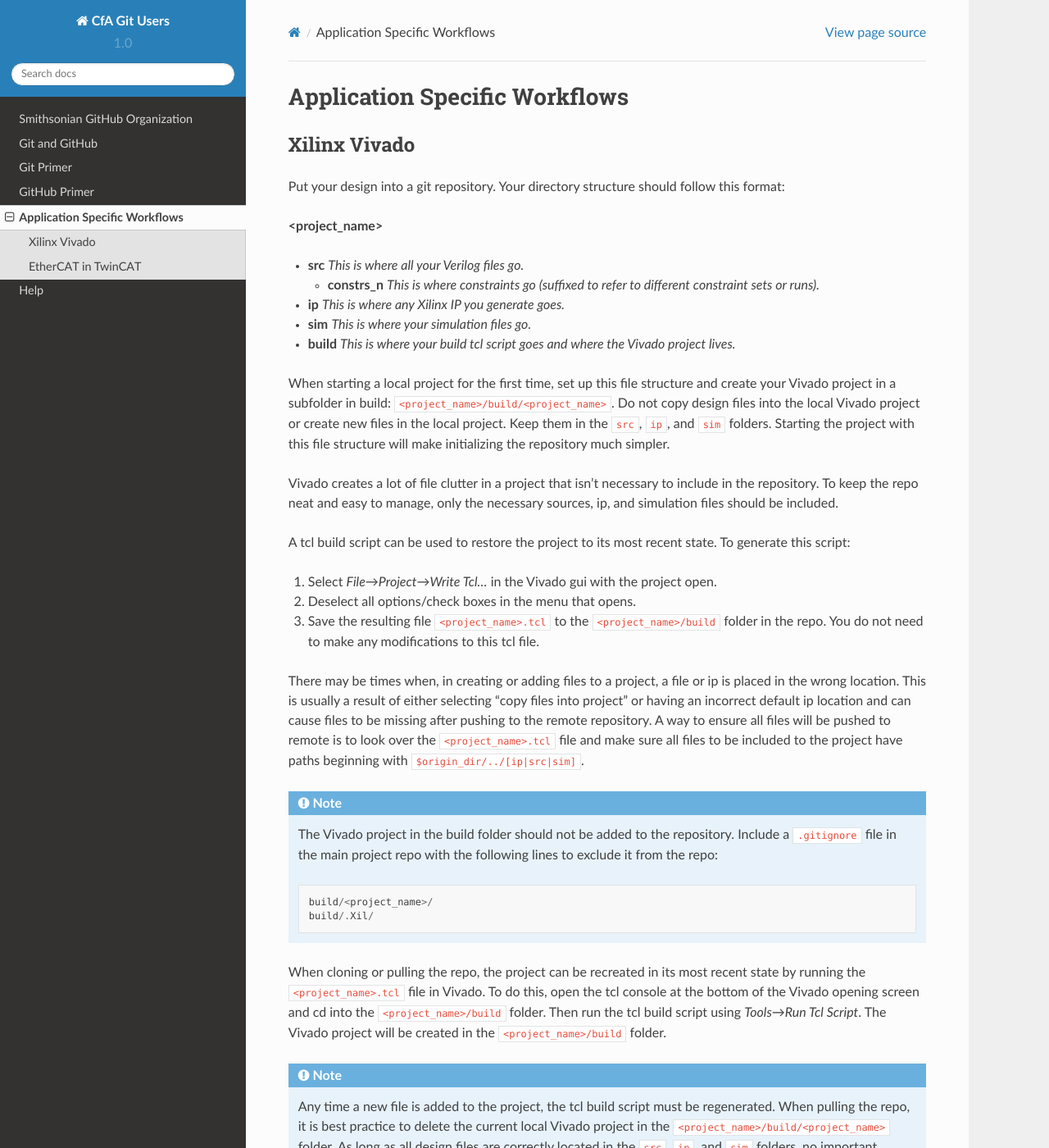
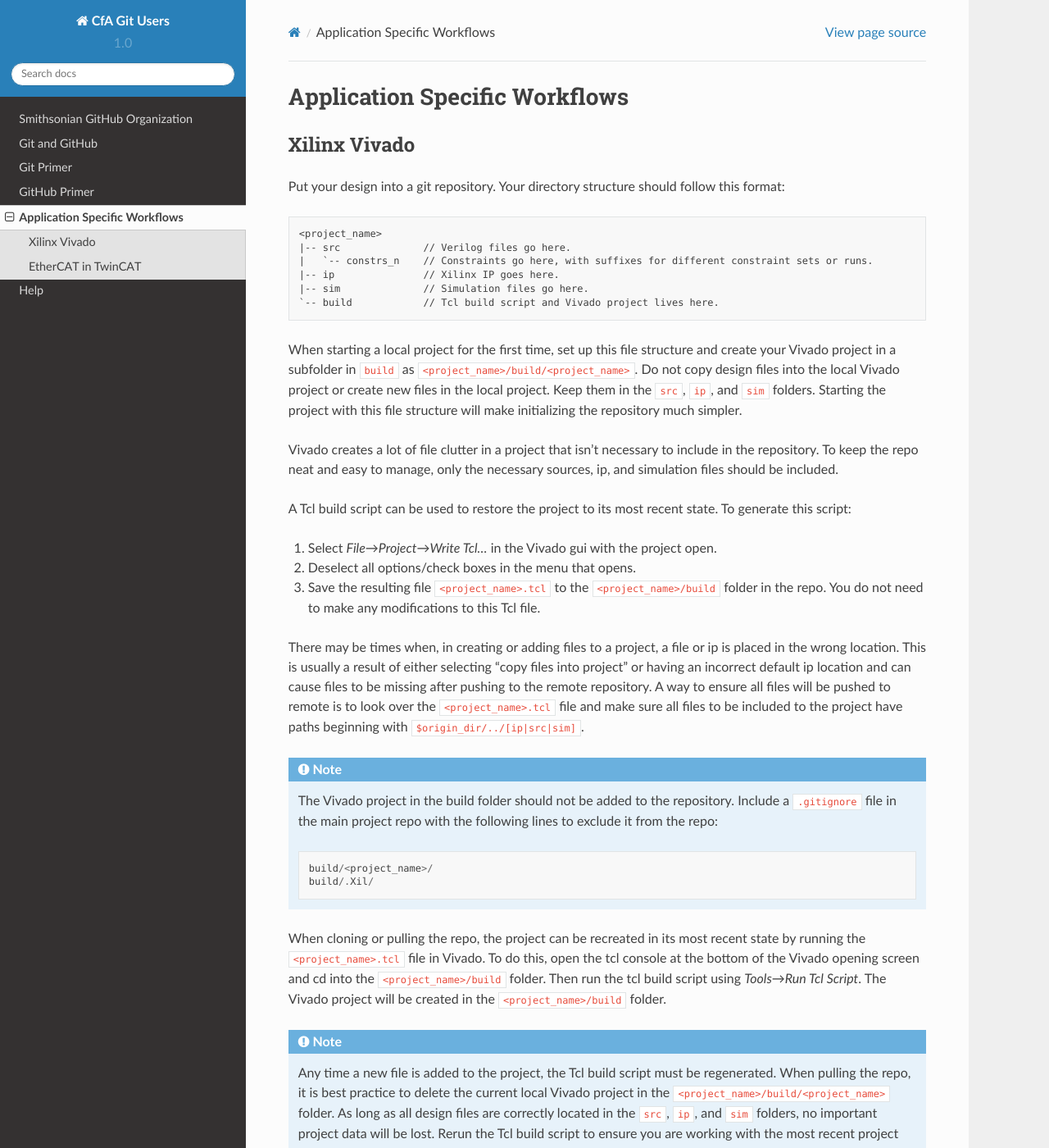
Before and after one commit to Smithsonian/cfa-git-users, a Sphinx documentation site: the page built from docs/workflows.md, in a window 1280 px wide and 1400 px high. Shown: the whole window at 82% size. Built offline with Sphinx 7.4.7 and the Read the Docs theme 2.0.0, drawn with Linux system fonts in a browser that asks for light colours; some of the changed text lies outside the part shown.

Commit message:
Clean up app-specific workflows a bit.

`````diff
--- a/docs/workflows.md
+++ b/docs/workflows.md
@@ -3,17 +3,17 @@
 ## Xilinx Vivado
 Put your design into a git repository. Your directory structure should follow this format:
 
-   **<project_name>**
-
-   - **src** *This is where all your Verilog files go.*
-      - **constrs_n** *This is where constraints go (suffixed to refer to different constraint
-      sets or runs).*
-   - **ip** *This is where any Xilinx IP you generate goes.*
-   - **sim** *This is where your simulation files go.*
-   - **build** *This is where your build tcl script goes and where the Vivado project lives.*
+```
+<project_name>
+|-- src              // Verilog files go here.
+|   `-- constrs_n    // Constraints go here, with suffixes for different constraint sets or runs.
+|-- ip               // Xilinx IP goes here.
+|-- sim              // Simulation files go here.
+`-- build            // Tcl build script and Vivado project lives here.
+```
 
 When starting a local project for the first time, set up this file structure and create your Vivado
-project in a subfolder in build: `<project_name>/build/<project_name>`. Do not copy design files
+project in a subfolder in `build` as `<project_name>/build/<project_name>`. Do not copy design files
 into the local Vivado project or create new files in the local project. Keep them in the `src`, `ip`,
 and `sim` folders. Starting the project with this file structure will make initializing the repository
 much simpler.
@@ -22,12 +22,12 @@
 To keep the repo neat and easy to manage, only the necessary sources, ip, and simulation files
 should be included.
 
-A tcl build script can be used to restore the project to its most recent state. To generate this
+A Tcl build script can be used to restore the project to its most recent state. To generate this
 script:
    1. Select *File→Project→Write Tcl…* in the Vivado gui with the project open.
    1. Deselect all options/check boxes in the menu that opens.
    1. Save the resulting file `<project_name>.tcl` to the `<project_name>/build` folder in
-   the repo. You do not need to make any modifications to this tcl file.
+   the repo. You do not need to make any modifications to this Tcl file.
 
 There may be times when, in creating or adding files to a project, a file or ip is placed in the
 wrong location. This is usually a result of either selecting “copy files into project” or having an
@@ -52,10 +52,10 @@
 `<project_name>/build` folder.
 
 ````{note}
-Any time a new file is added to the project, the tcl build script must be regenerated.
+Any time a new file is added to the project, the Tcl build script must be regenerated.
 When pulling the repo, it is best practice to delete the current local Vivado project in the
 `<project_name>/build/<project_name>` folder. As long as all design files are correctly located in
-the `src`, `ip`, and `sim` folders, no important project data will be lost. Rerun the tcl build script
+the `src`, `ip`, and `sim` folders, no important project data will be lost. Rerun the Tcl build script
 to ensure you are working with the most recent project state.
 ````
 
`````
